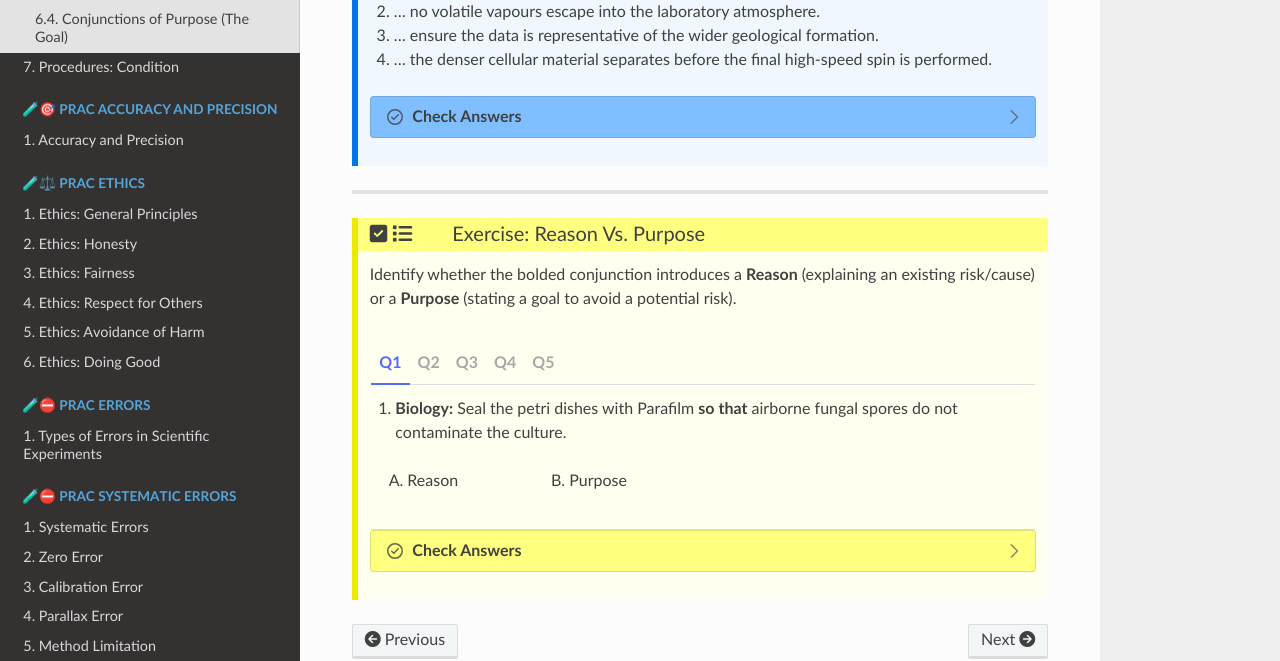
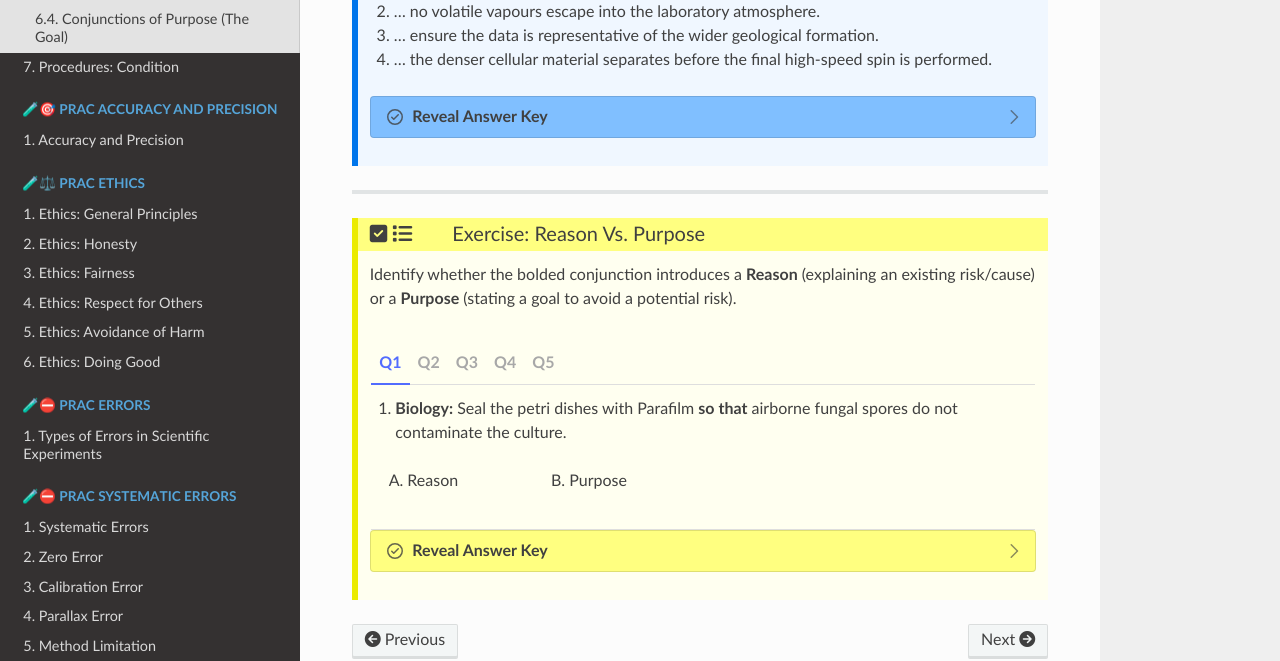
Before and after one commit to gmc-code/PC-Science-and-language, a Sphinx documentation site: the page built from docs/procedures/procedure_cause.rst, in a window 1280 px wide and 900 px high, scrolled down 3764 px. Shown: the part 151-812 px from the top of the window. Built offline with Sphinx 7.4.7 and the Read the Docs theme 3.1.0, drawn with Linux system fonts in a browser that asks for light colours; pages that are not in the unit, such as notebooks, are missing from menus; some of the changed text lies outside the part shown.

Commit message:
fix
Co-authored-by: Copilot <copilot@github.com>

```diff
--- a/docs/earth/match_circumstances_earth.rst
+++ b/docs/earth/match_circumstances_earth.rst
@@ -31,7 +31,7 @@ Match the **Circumstance (Prepositional Phrase)** in Column A to the correct **P
         * - E) New crust forms...
           - 5) ...into the subduction zone.
 
-    .. dropdown:: Check your answers
+    .. dropdown:: Reveal Answer Key
         :icon: check-circle
         :class-container: dropdown-match
 
--- a/docs/procedures/procedure_cause.rst
+++ b/docs/procedures/procedure_cause.rst
@@ -53,7 +53,7 @@ Conjunctions of Reason (The "Why")
 
     6. **Physics:** Do not allow the supply voltage to exceed 5 volts, __________ this resistor has a well-documented tendency to overheat at higher currents.
 
-    .. dropdown:: Check Answers
+    .. dropdown:: Reveal Answer Key
         :icon: check-circle
         :class-container: dropdown-cloze
 
@@ -118,9 +118,8 @@ Here are 3 targeted questions for each confusable pair, with the disambiguation
 
             .. tab-item:: Model Answer
 
-                Q(1) **as** — "you can see the surface already beginning to discolour" makes the hazard visibly present right now.
-
-                Q(2) **since** — "well-established source" signals accepted background knowledge.
+                1. **as** — "you can see the surface already beginning to discolour" makes the hazard visibly present right now.
+                2. **since** — "well-established source" signals accepted background knowledge.
 
 
 
@@ -143,9 +142,8 @@ Here are 3 targeted questions for each confusable pair, with the disambiguation
 
             .. tab-item:: Model Answer
 
-                Q(1) **because** — the residual static mechanism is specific and non-obvious; the reader cannot be expected to already know it.
-
-                Q(2) **since** — vapour flammability at room temperature is standard, assumed knowledge in any chemistry course.
+                1. **because** — the residual static mechanism is specific and non-obvious; the reader cannot be expected to already know it.
+                2. **since** — vapour flammability at room temperature is standard, assumed knowledge in any chemistry course.
 
 
 .. admonition:: Cloze: As vs. Because
@@ -166,9 +164,8 @@ Here are 3 targeted questions for each confusable pair, with the disambiguation
 
             .. tab-item:: Model Answer
 
-                Q(1) **because** — internal stress is a non-visible mechanism being explained for the first time.
-
-                Q(2) **as** — the not-yet-solidified state is directly observable at the moment of handling.
+                1. **because** — internal stress is a non-visible mechanism being explained for the first time.
+                2. **as** — the not-yet-solidified state is directly observable at the moment of handling.
 
 
 ----
@@ -240,7 +237,7 @@ the right one depends on whether you are writing a formal laboratory protocol, o
     3. … ensure the data is representative of the wider geological formation.
     4. … the denser cellular material separates before the final high-speed spin is performed.
 
-    .. dropdown:: Check Answers
+    .. dropdown:: Reveal Answer Key
         :icon: check-circle
         :class-container: dropdown-match
 
@@ -340,7 +337,7 @@ the right one depends on whether you are writing a formal laboratory protocol, o
                 .. grid-item::
                     (B) Purpose
 
-    .. dropdown:: Check Answers
+    .. dropdown:: Reveal Answer Key
         :icon: check-circle
         :class-container: dropdown-mcq
 
--- a/docs/procedures/procedure_condition.rst
+++ b/docs/procedures/procedure_condition.rst
@@ -80,7 +80,7 @@ to specify when an action is valid, necessary, or to be avoided.*
     3. **Earth Science:** Keep stirring the mixture **__________** the
        powder remains visible at the bottom of the beaker.
 
-    .. dropdown:: Check Answers
+    .. dropdown:: Reveal Answer Key
         :icon: check-circle
         :class-container: dropdown-cloze
 
@@ -153,7 +153,7 @@ to specify when an action is valid, necessary, or to be avoided.*
                 | c. unless
                 | d. whether or not
 
-    .. dropdown:: Check Answers
+    .. dropdown:: Reveal Answer Key
         :icon: check-circle
         :class-container: dropdown-mcq
 
--- a/docs/procedures/procedure_manner.rst
+++ b/docs/procedures/procedure_manner.rst
@@ -44,7 +44,7 @@ Conjunctions of Means (The "How")
 
     3. **Earth Science:** Record the direction of the magnetic field _________________ the use of a compass and the field mapping technique.
 
-    .. dropdown:: Check Answers
+    .. dropdown:: Reveal Answer Key
         :icon: check-circle
         :class-container: dropdown-cloze
 
@@ -110,7 +110,7 @@ Conjunctions of Comparison ("How Like?")
        liquid inside were spinning in a whirlpool, keeping the base
        in contact with the bench at all times.
 
-    .. dropdown:: Check Answers
+    .. dropdown:: Reveal Answer Key
         :icon: check-circle
         :class-container: dropdown-cloze
 
@@ -190,7 +190,7 @@ Conjunctions of Comparison ("How Like?")
                 | c. as though
                 | d. through
 
-    .. dropdown:: Check Answers
+    .. dropdown:: Reveal Answer Key
         :icon: check-circle
         :class-container: dropdown-mcq
 
```
Also changed, not shown: docs/procedures/procedure_time.rst (+11 -12 lines).
